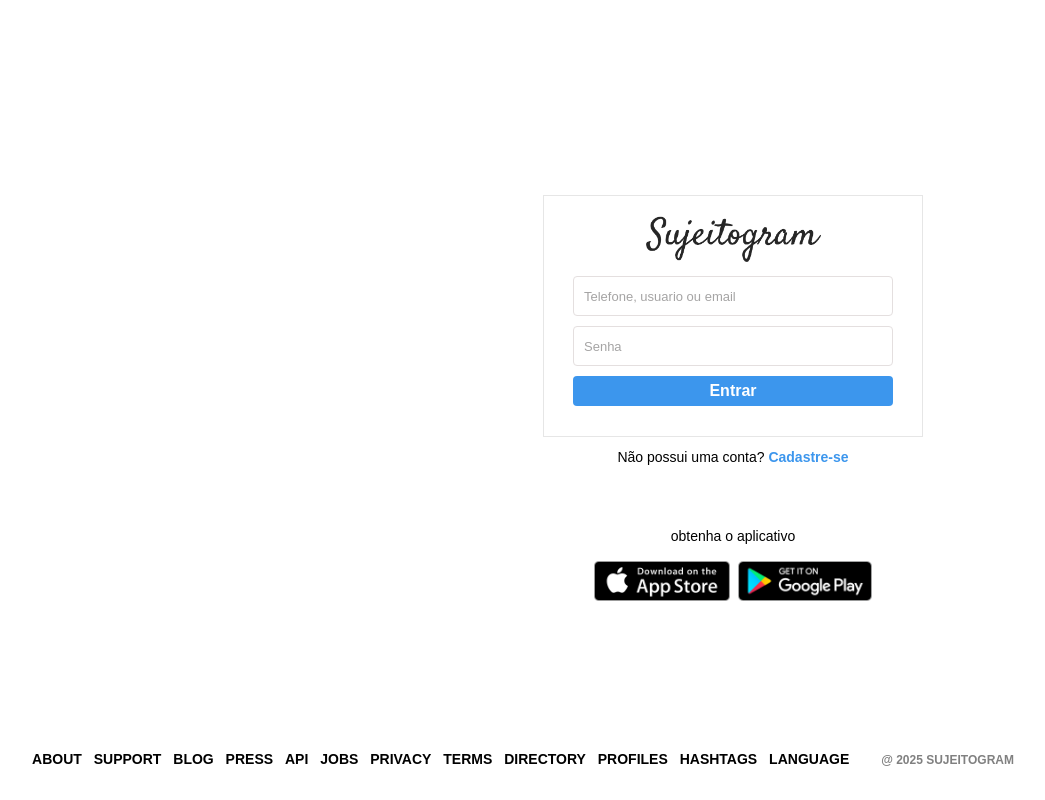
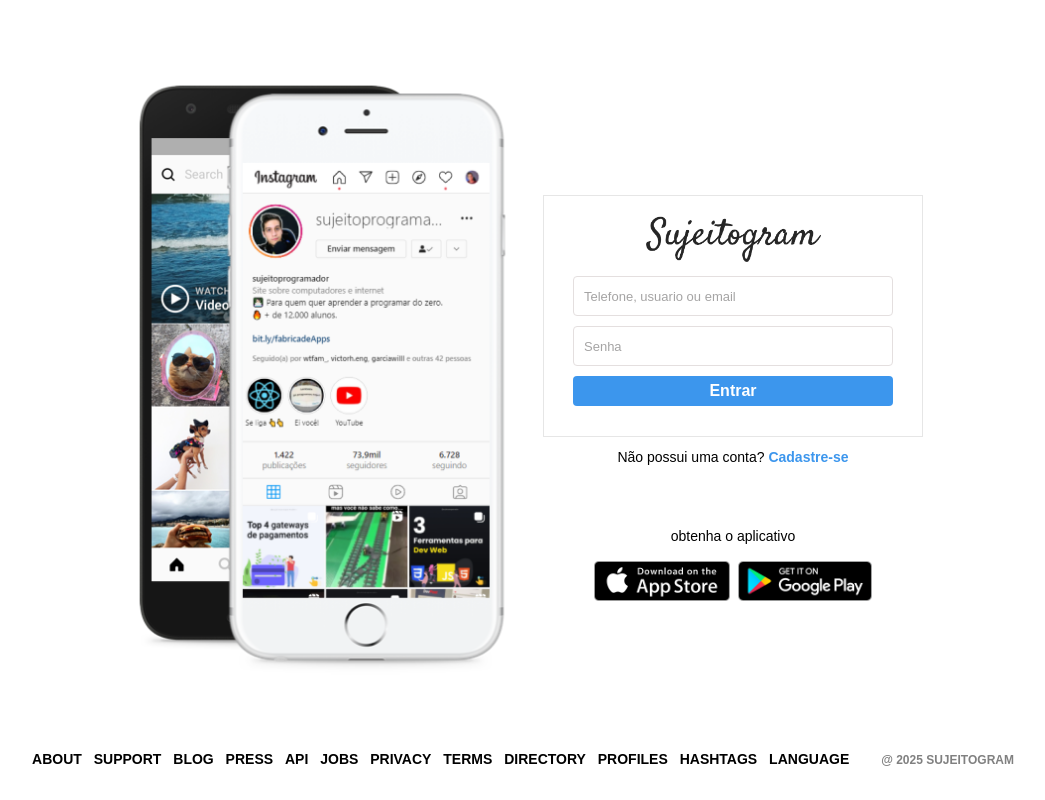
Before and after one commit to Anderson12332/Projetos-estudos, a plain HTML site: page tela-de-loging/modelo-insta/index.html in a window 1280 px wide. Shown: the whole page, without its empty margins (117-1162 px from the left). Drawn offline with Linux system fonts and the light colour scheme.

Commit message:
atualização da tela insta

```diff
--- a/tela-de-loging/modelo-insta/style.css
+++ b/tela-de-loging/modelo-insta/style.css
@@ -39,7 +39,7 @@ body{
     width: 50%;
 }
 .left{
-    background-image: url("../imagens/main-foto.png");
+    background-image: url("assets/main-foto.png");
     background-size: 450px;
     background-repeat: no-repeat;
     background-position: center;
```
